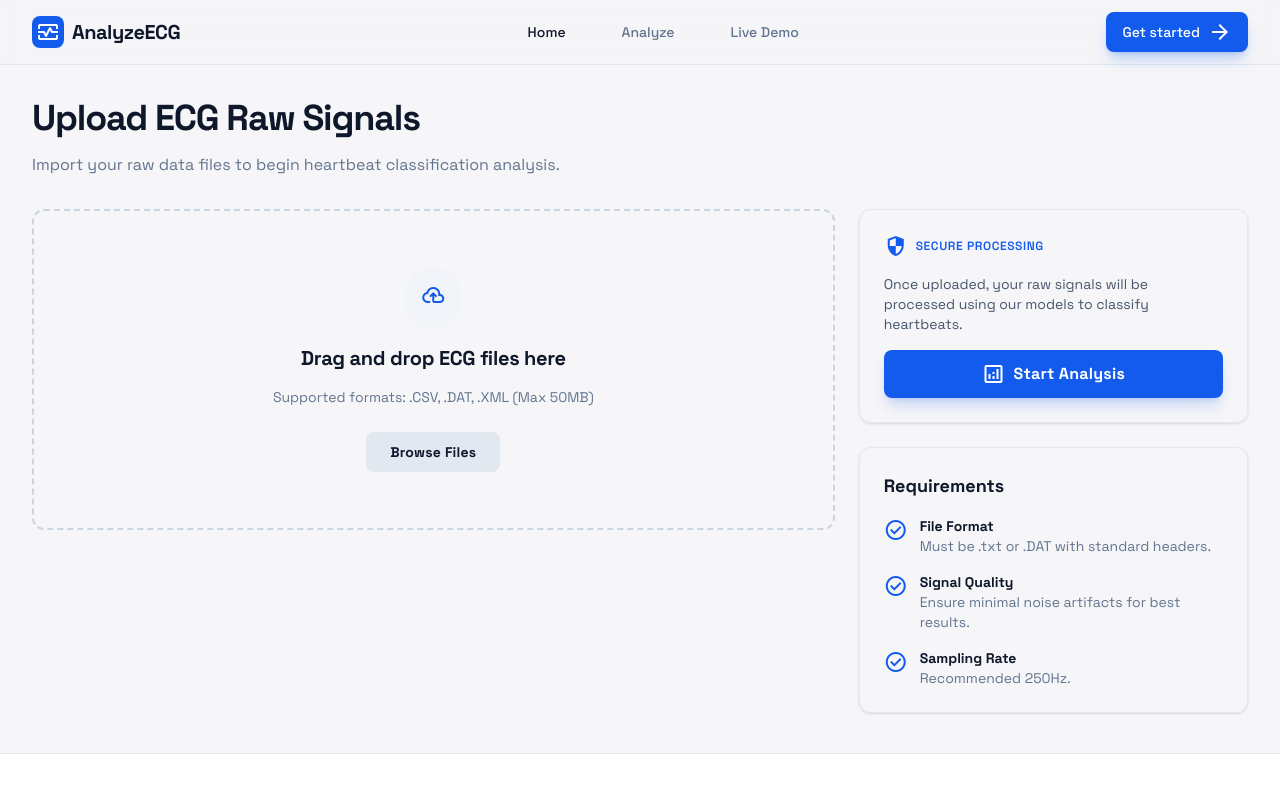
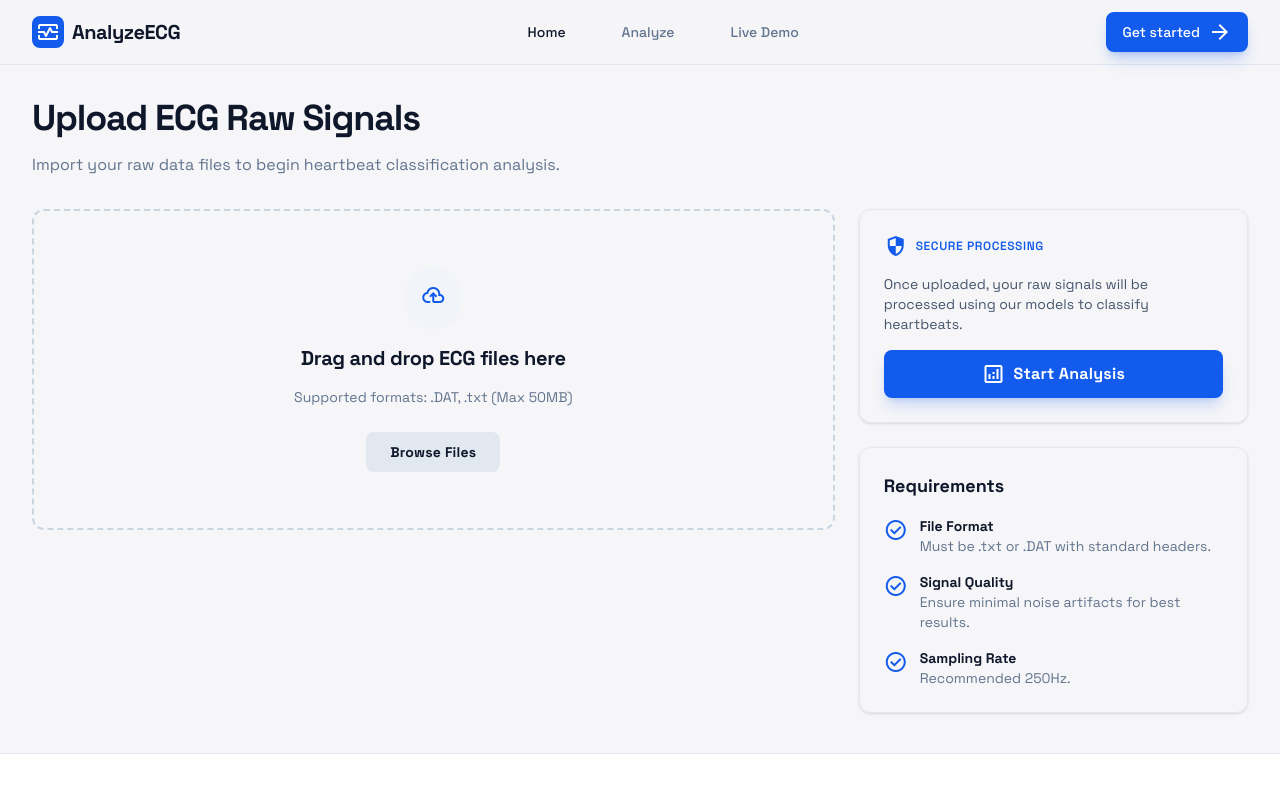
Before and after one commit to AST-tnbt/ecg-classification-web, a React (Vite) app: page /analyze in a window 1280 px wide. Shown: the top 800 px of the page. Built offline with nearby package versions, Linux system fonts and the light colour scheme.

Commit message:
feature: Update text

```diff
--- a/src/components/analyze/UploadArea.tsx
+++ b/src/components/analyze/UploadArea.tsx
@@ -73,7 +73,7 @@ export default function UploadArea({
             <span className="material-symbols-outlined text-4xl">cloud_upload</span>
           </div>
           <p className="text-slate-900 text-xl font-bold leading-tight tracking-[-0.015em] max-w-[480px] text-center">{statusMessage}</p>
-          <p className="text-slate-500 text-sm font-normal leading-normal max-w-[480px] text-center">Supported formats: .CSV, .DAT, .XML (Max 50MB)</p>
+          <p className="text-slate-500 text-sm font-normal leading-normal max-w-[480px] text-center">Supported formats: .DAT, .txt (Max 50MB)</p>
         </div>
         <button className="flex min-w-[84px] max-w-[480px] cursor-pointer items-center justify-center overflow-hidden rounded-lg h-10 px-6 bg-slate-200 hover:bg-slate-300 text-slate-900 text-sm font-bold leading-normal tracking-[0.015em] transition-colors">
           <span className="truncate">Browse Files</span>
```
